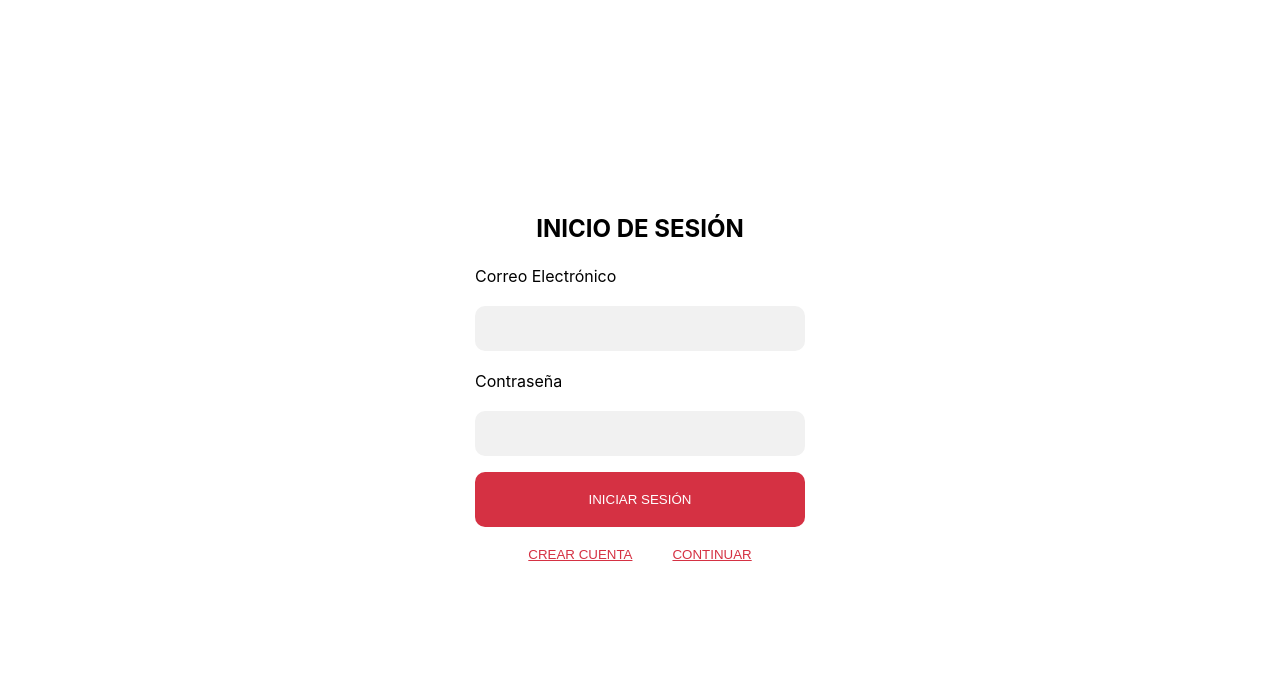
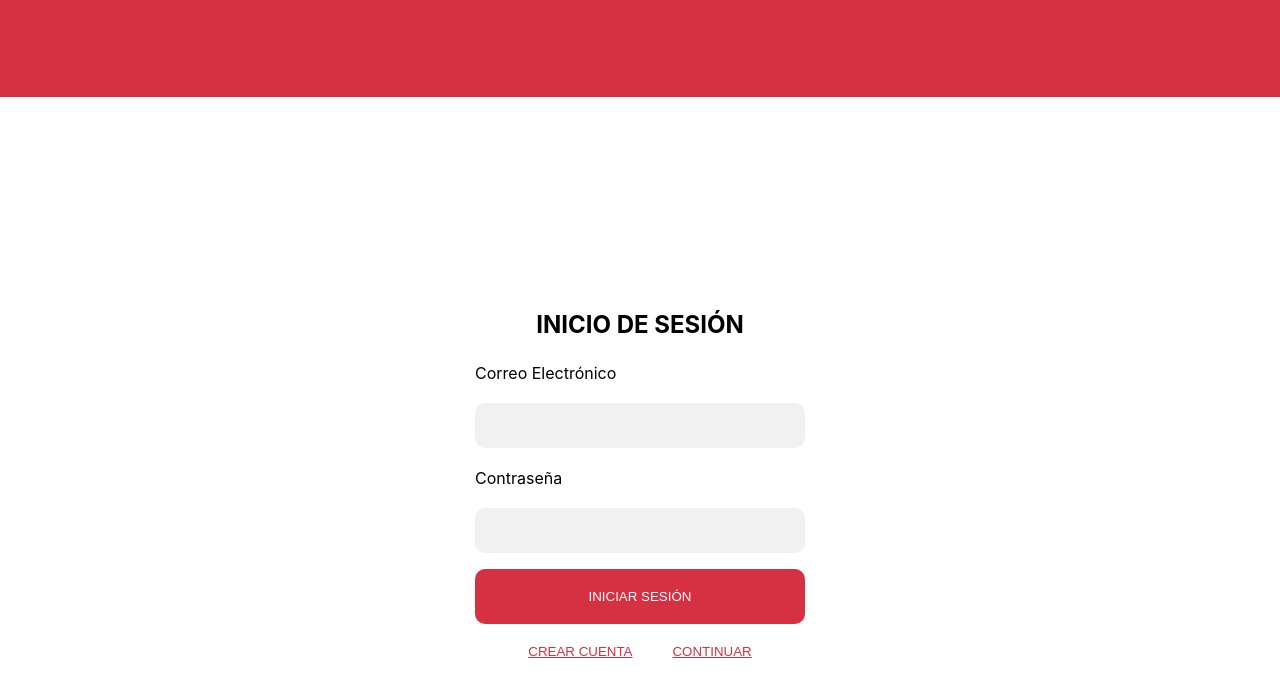
Before and after one commit to RonaldoVindas/Administracion-Proyectos-Vision-News, a React (Create React App) app in the folder Client/: page / in a window 1280 px wide. Shown: the top 694 px of the page. Built offline with nearby package versions, Linux system fonts and the light colour scheme.

Commit message:
Header add

```diff
--- a/Client/src/pages/loginPage/loginPage.css
+++ b/Client/src/pages/loginPage/loginPage.css
@@ -50,3 +50,9 @@ button {
   cursor: pointer;
   color: white;
 }
+
+.header2{
+  background-color: #D53143;
+  grid-area: header;
+  height: 96.86px;
+}
--- a/Client/src/pages/loginPage/loginPage.js
+++ b/Client/src/pages/loginPage/loginPage.js
@@ -71,6 +71,9 @@ const LoginPage = (props) => {
     return (
 
         <div>
+            <div className='header2'>
+
+            </div>
             <div className="auth-form-container">
                 <h2>INICIO DE SESIÓN</h2>
                 <form className="login-form" onSubmit={handleSubmit}>
--- a/Client/src/pages/singinPage/singinPage.js
+++ b/Client/src/pages/singinPage/singinPage.js
@@ -149,8 +149,10 @@ const SinginPage = (props) => {
     return (
 
         <div>
+            <div className='header2'>
+
+            </div>
             <h2 align="center">REGISTRARSE</h2>
-
             <div className="sing-in-container">
                 <div className="sign-in-subContainer" >
                     <div className="auth-form-container" onSubmit={handleSubmit}>
```
